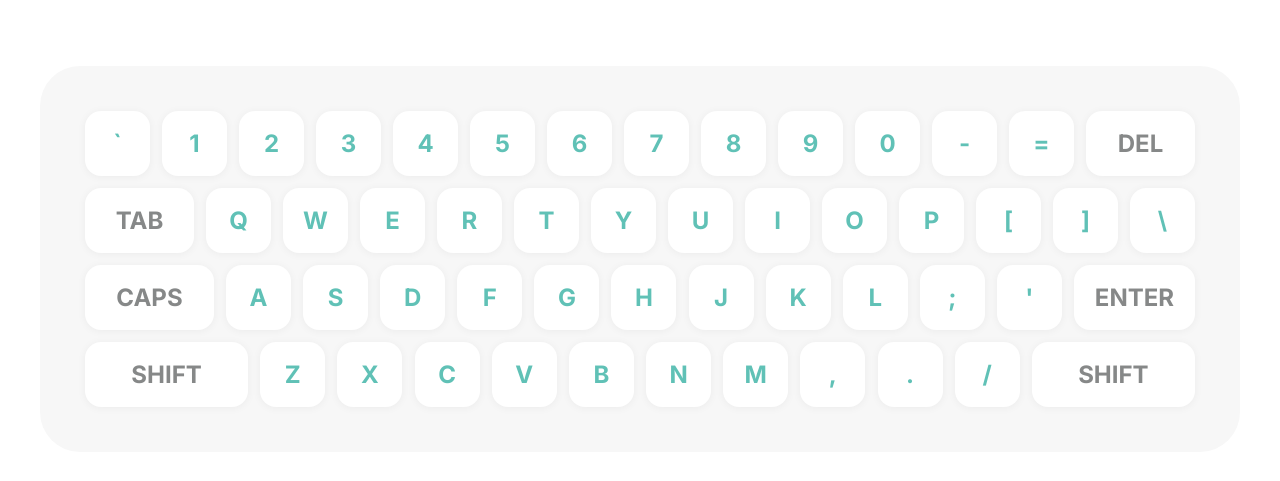
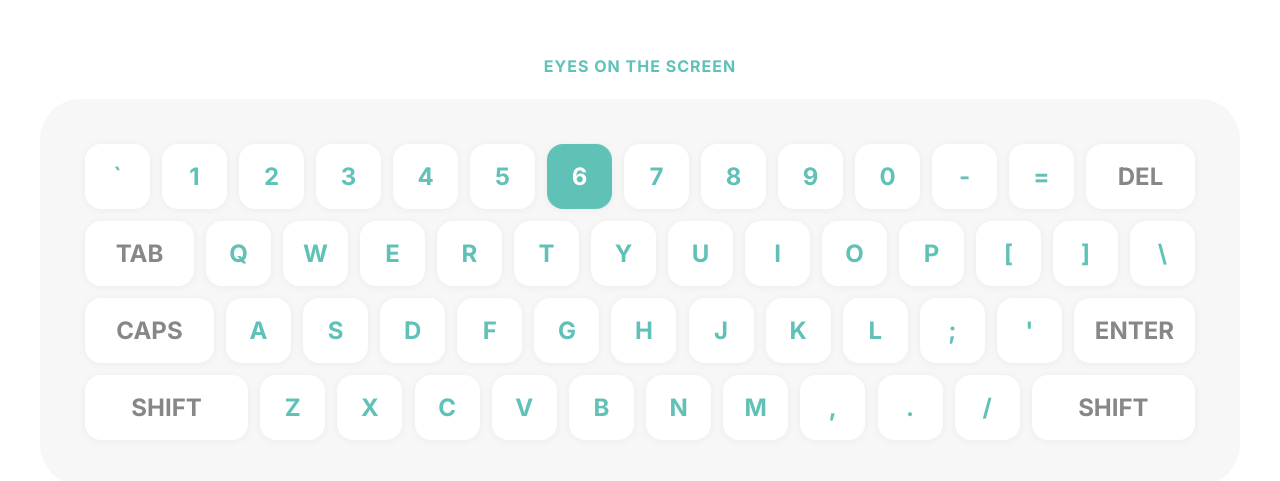
Before and after one commit to peter-hinch/advent-of-js-2022-day-04-computer-keyboard, a React (Create React App) app: page / in a window 1280 px wide. Shown: the part 141-622 px from the top of the page. Built offline with nearby package versions, Linux system fonts and the light colour scheme.

Commit message:
Convert to React components.

```diff
--- a/src/App.tsx
+++ b/src/App.tsx
@@ -1,191 +1,162 @@
-import React, { useState, useEffect } from 'react';
+import React, { useState, useEffect, useRef } from 'react';
 import 'normalize.css';
 import './App.css';
 
-function App() {
-  const [correctKeyCount, setCorrectKeyCount] = useState<number>();
-  const [missedKeyCount, setMissedKeyCount] = useState<number>();
-  const [timeRemaining, setTimeRemaining] = useState<number>();
+interface Key {
+  code: string;
+  text: string;
+  classes?: string | undefined;
+  isJiggling?: boolean | undefined;
+}
+interface Row {
+  row: Key[];
+  targetCode: string;
+}
+
+const keys = [
+  [
+    { code: `Backquote`, text: '`' },
+    { code: 'Digit1', text: '1' },
+    { code: 'Digit2', text: '2' },
+    { code: 'Digit3', text: '3' },
+    { code: 'Digit4', text: '4' },
+    { code: 'Digit5', text: '5' },
+    { code: 'Digit6', text: '6' },
+    { code: 'Digit7', text: '7' },
+    { code: 'Digit8', text: '8' },
+    { code: 'Digit9', text: '9' },
+    { code: 'Digit0', text: '0' },
+    { code: 'Minus', text: '-' },
+    { code: 'Equal', text: '=' },
+    { code: 'Backspace', text: 'DEL', classes: 'key__special key__del' }
+  ],
+  [
+    { code: 'Tab', text: 'TAB', classes: 'key__special key__tab' },
+    { code: 'KeyQ', text: 'Q' },
+    { code: 'KeyW', text: 'W' },
+    { code: 'KeyE', text: 'E' },
+    { code: 'KeyR', text: 'R' },
+    { code: 'KeyT', text: 'T' },
+    { code: 'KeyY', text: 'Y' },
+    { code: 'KeyU', text: 'U' },
+    { code: 'KeyI', text: 'I' },
+    { code: 'KeyO', text: 'O' },
+    { code: 'KeyP', text: 'P' },
+    { code: 'BracketLeft', text: '[' },
+    { code: 'BracketRight', text: ']' },
+    { code: 'Backslash', text: '\\' }
+  ],
+  [
+    { code: 'CapsLock', text: 'CAPS', classes: 'key__special key__caps' },
+    { code: 'KeyA', text: 'A' },
+    { code: 'KeyS', text: 'S' },
+    { code: 'KeyD', text: 'D' },
+    { code: 'KeyF', text: 'F' },
+    { code: 'KeyG', text: 'G' },
+    { code: 'KeyH', text: 'H' },
+    { code: 'KeyJ', text: 'J' },
+    { code: 'KeyK', text: 'K' },
+    { code: 'KeyL', text: 'L' },
+    { code: 'Semicolon', text: ';' },
+    { code: 'Quote', text: `'` },
+    { code: 'Enter', text: 'ENTER', classes: 'key__special key__enter' }
+  ],
+  [
+    { code: 'ShiftLeft', text: 'SHIFT', classes: 'key__special key__shift' },
+    { code: 'KeyZ', text: 'Z' },
+    { code: 'KeyX', text: 'X' },
+    { code: 'KeyC', text: 'C' },
+    { code: 'KeyV', text: 'V' },
+    { code: 'KeyB', text: 'B' },
+    { code: 'KeyN', text: 'N' },
+    { code: 'KeyM', text: 'M' },
+    { code: 'Comma', text: ',' },
+    { code: 'Period', text: '.' },
+    { code: 'Slash', text: '/' },
+    { code: 'ShiftRight', text: 'SHIFT', classes: 'key__special key__shift' }
+  ]
+];
+
+const getNextCode = () => {
+  const codes = keys.flat(1).map((key) => key.code);
+  return codes[Math.floor(Math.random() * codes.length)];
+};
+
+const App = () => {
+  const [targetCode, setTargetCode] = useState<string>('');
+  const [feedbackMessage, setFeedbackMessage] =
+    useState<string>('Eyes on the screen');
+  const [correctKeyCount, setCorrectKeyCount] = useState<number>(0);
+  const [missedKeyCount, setMissedKeyCount] = useState<number>(0);
+  const [secondsRemaining, setSecondsRemaining] = useState<number>(60);
+
+  useEffect(() => {
+    if (targetCode === '') {
+      setTargetCode(getNextCode());
+    }
+  }, []);
 
   // Add an event listener to handle key presses anywhere on the page
   // Reference: https://stackoverflow.com/questions/61740073/how-to-detect-keydown-anywhere-on-page-in-a-react-app
+  const handleKeyDown = (event: KeyboardEvent) => {
+    if (event?.code === targetCode) {
+      setCorrectKeyCount((prev) => prev + 1);
+      setTargetCode(getNextCode());
+    } else {
+      setMissedKeyCount((prev) => prev + 1);
+    }
+  };
+
   useEffect(() => {
     document.addEventListener('keydown', handleKeyDown);
 
     return () => document.removeEventListener('keydown', handleKeyDown);
-  }, []);
-
-  const handleKeyDown = (event: KeyboardEvent) => {
-    console.log(event);
-  };
+  }, [targetCode]);
 
   return (
     <section id="keyboard">
+      <div className="keyboard__feedback">{feedbackMessage}</div>
       <div className="keyboard__container">
-        <div className="keyboard__row">
-          <button id="192" className="keyboard__key">
-            `
-          </button>
-          <button id="49" className="keyboard__key">
-            1
-          </button>
-          <button id="50" className="keyboard__key">
-            2
-          </button>
-          <button id="51" className="keyboard__key">
-            3
-          </button>
-          <button id="52" className="keyboard__key">
-            4
-          </button>
-          <button id="53" className="keyboard__key">
-            5
-          </button>
-          <button id="54" className="keyboard__key">
-            6
-          </button>
-          <button id="55" className="keyboard__key">
-            7
-          </button>
-          <button id="56" className="keyboard__key">
-            8
-          </button>
-          <button id="57" className="keyboard__key">
-            9
-          </button>
-          <button id="96" className="keyboard__key">
-            0
-          </button>
-          <button id="173" className="keyboard__key">
-            -
-          </button>
-          <button id="61" className="keyboard__key">
-            =
-          </button>
-          <button id="46" className="keyboard__key key__special key__del">
-            DEL
-          </button>
-        </div>
-        <div className="keyboard__row">
-          <button className="keyboard__key key__special key__tab">TAB</button>
-          <button id="81" className="keyboard__key">
-            Q
-          </button>
-          <button id="87" className="keyboard__key">
-            W
-          </button>
-          <button id="69" className="keyboard__key">
-            E
-          </button>
-          <button id="82" className="keyboard__key">
-            R
-          </button>
-          <button id="84" className="keyboard__key">
-            T
-          </button>
-          <button id="89" className="keyboard__key">
-            Y
-          </button>
-          <button id="85" className="keyboard__key">
-            U
-          </button>
-          <button id="73" className="keyboard__key">
-            I
-          </button>
-          <button id="79" className="keyboard__key">
-            O
-          </button>
-          <button id="80" className="keyboard__key">
-            P
-          </button>
-          <button id="219" className="keyboard__key">{`[`}</button>
-          <button id="221" className="keyboard__key">{`]`}</button>
-          <button id="220" className="keyboard__key">
-            \
-          </button>
-        </div>
-        <div className="keyboard__row">
-          <button id="20" className="keyboard__key key__special key__caps">
-            CAPS
-          </button>
-          <button id="65" className="keyboard__key">
-            A
-          </button>
-          <button id="83" className="keyboard__key">
-            S
-          </button>
-          <button id="68" className="keyboard__key">
-            D
-          </button>
-          <button id="70" className="keyboard__key">
-            F
-          </button>
-          <button id="71" className="keyboard__key">
-            G
-          </button>
-          <button id="72" className="keyboard__key">
-            H
-          </button>
-          <button id="74" className="keyboard__key">
-            J
-          </button>
-          <button id="75" className="keyboard__key">
-            K
-          </button>
-          <button id="76" className="keyboard__key">
-            L
-          </button>
-          <button id="59" className="keyboard__key">
-            ;
-          </button>
-          <button id="222" className="keyboard__key">
-            '
-          </button>
-          <button id="13" className="keyboard__key key__special key__enter">
-            ENTER
-          </button>
-        </div>
-        <div className="keyboard__row">
-          <button id="16" className="keyboard__key key__special key__shift">
-            SHIFT
-          </button>
-          <button id="90" className="keyboard__key">
-            Z
-          </button>
-          <button id="88" className="keyboard__key">
-            X
-          </button>
-          <button id="67" className="keyboard__key">
-            C
-          </button>
-          <button id="86" className="keyboard__key">
-            V
-          </button>
-          <button id="66" className="keyboard__key">
-            B
-          </button>
-          <button id="78" className="keyboard__key">
-            N
-          </button>
-          <button id="77" className="keyboard__key">
-            M
-          </button>
-          <button id="188" className="keyboard__key">
-            ,
-          </button>
-          <button id="190" className="keyboard__key">
-            .
-          </button>
-          <button id="191" className="keyboard__key">
-            /
-          </button>
-          <button id="16" className="keyboard__key key__special key__shift">
-            SHIFT
-          </button>
-        </div>
+        {keys.map((row, index) => (
+          <KeyboardRow
+            key={`keyboard-row-${index}`}
+            row={row}
+            targetCode={targetCode}
+          />
+        ))}
       </div>
     </section>
   );
-}
+};
+
+const KeyboardRow: React.FC<Row & { targetCode: string }> = ({
+  row,
+  targetCode
+}) => {
+  return (
+    <div className="keyboard__row">
+      {row.map((key) => (
+        <KeyboardKey
+          key={`key-${key.code}`}
+          code={key.code}
+          text={key.text}
+          classes={key.classes}
+          isJiggling={targetCode === key.code}
+        />
+      ))}
+    </div>
+  );
+};
+
+const KeyboardKey: React.FC<Key> = ({ code, text, classes, isJiggling }) => {
+  return (
+    <button
+      id={`key-${code}`}
+      className={`keyboard__key ${classes} ${isJiggling && 'key__jiggling'}`}
+    >
+      {text}
+    </button>
+  );
+};
 
 export default App;
```
